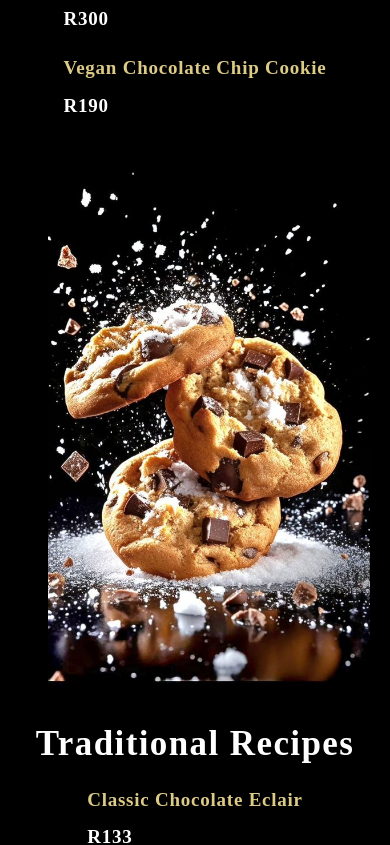
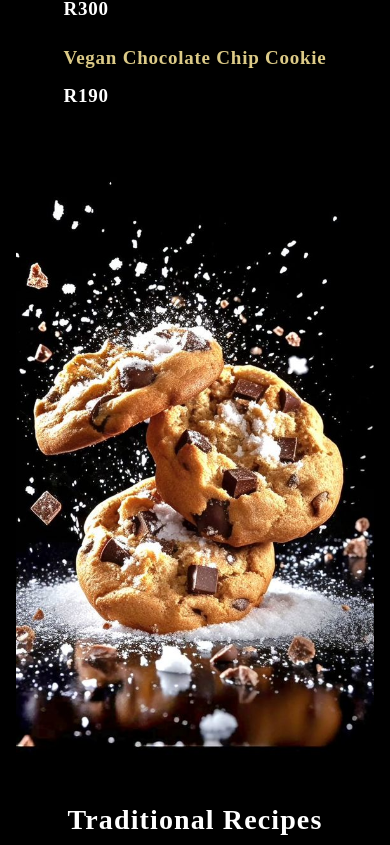
Before and after one commit to Zoedube/eclair-delights, a React (Create React App) app: page / in a window 390 px wide. Shown: the part 4340-5185 px from the top of the page. Built offline with nearby package versions, Linux system fonts and the light colour scheme; a web font is replaced by a local one.

Commit message:
Refactor SpecialMenu CSS

```diff
--- a/src/container/Menu/SpecialMenu.css
+++ b/src/container/Menu/SpecialMenu.css
@@ -34,14 +34,16 @@
   flex-direction: column;
 }
 
+.app__specialMenu-menu_img {
+  display: flex;
+  justify-content: center;
+  align-items: center;
+}
+
 .app__specialMenu-menu_img img {
   width: 100%;
+  max-width: 410px;
   height: auto;
-}
-
-
-.app__specialMenu-menu_img img {
-  width: 410px;
   margin: 0 2rem;
 }
 
@@ -53,17 +55,22 @@
 }
 
 @media screen and (max-width: 1150px) {
-  .app__specialMenu-menu{
+  .app__specialMenu-menu {
     flex-direction: column;
     align-items: center;
     width: 100%;
   }
+
+  .app__specialMenu-menu_img img {
+    margin: 2rem 0;
   }
+}
+
 @media screen and (max-width: 650px) {
   .app__specialMenu-menu_img img {
     width: 90%;
-  justify-content: center;
-  align-items: center;
+    max-width: 100%;
+    margin: 1rem 0;
   }
 
   .app__specialMenu-menu_heading {
@@ -71,3 +78,14 @@
     line-height: 50px;
   }
 }
+
+@media screen and (max-width: 450px) {
+  .app__specialMenu-menu_heading {
+    font-size: 28px;
+    line-height: 40px;
+  }
+
+  .app__specialMenu-menu_img img {
+    width: 100%;
+  }
+}
```
Lines whose indentation alone changed are shown as unchanged.
